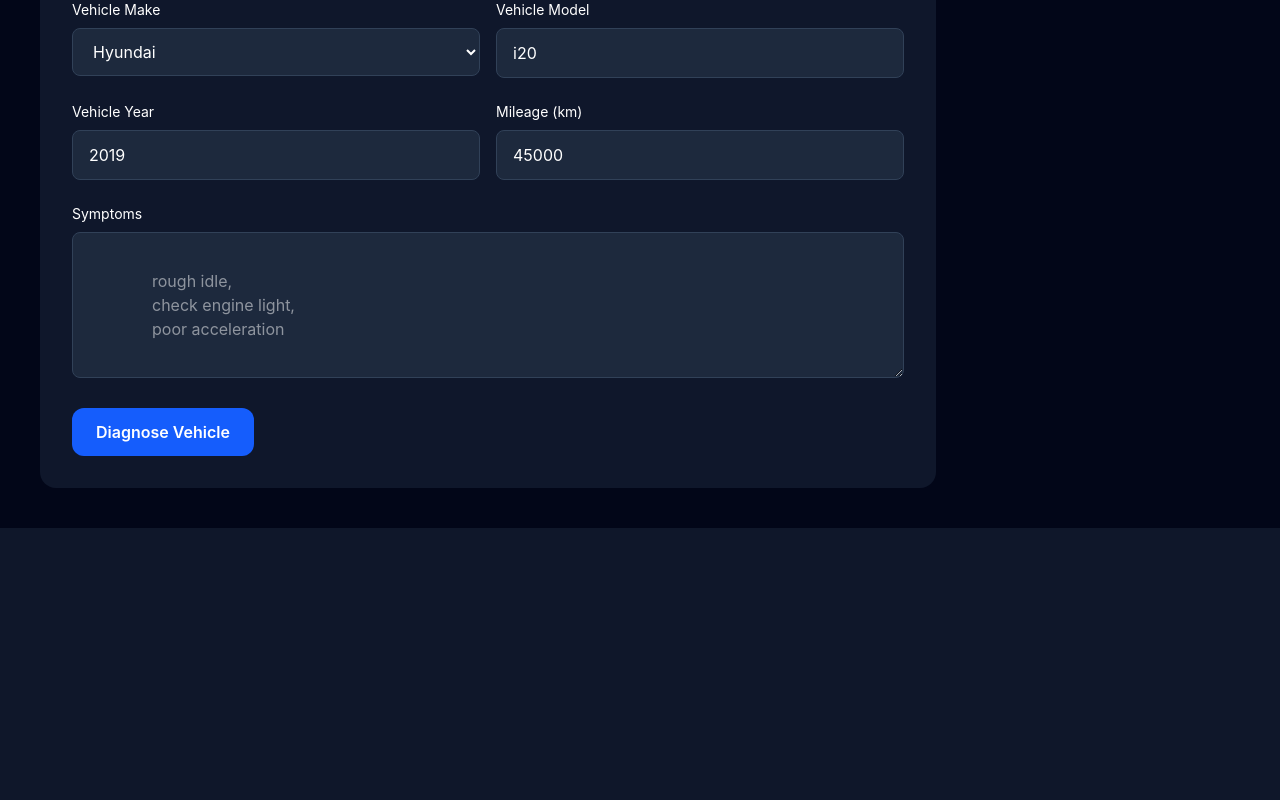
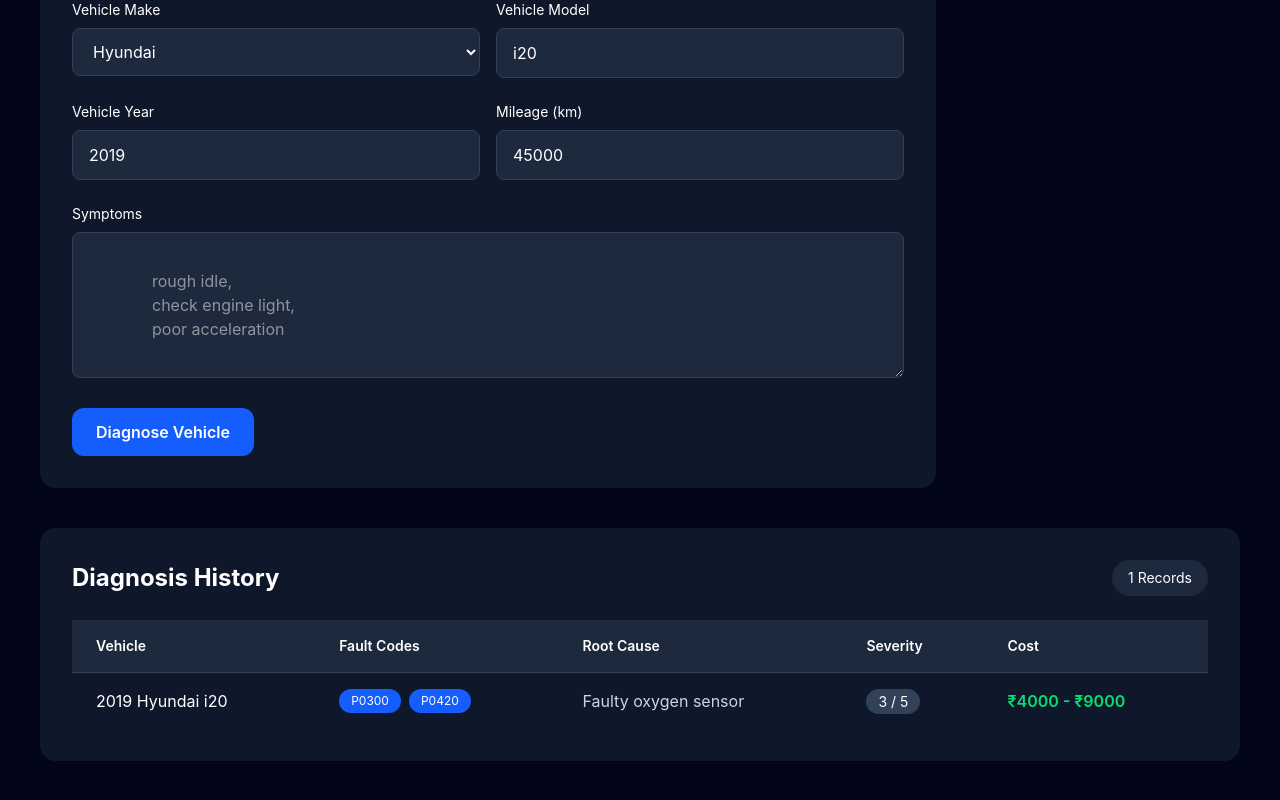
Before and after one commit to Venkata1236/autodiag-pro, a React app in the folder frontend/: page / in a window 1280 px wide. Shown: the part 328-1128 px from the top of the page. Before the commit the page ends 856 px from the top, so only its background shows below. Built offline with nearby package versions, Linux system fonts and the light colour scheme; the HTML template or start-up script is replaced by a standard one.

Commit message:
test: integrate vehicle history component into app shell

```diff
--- a/frontend/src/App.jsx
+++ b/frontend/src/App.jsx
@@ -1,4 +1,24 @@
 import VehicleForm from "./components/VehicleForm"
+import VehicleHistory from "./components/VehicleHistory"
+
+
+const MOCK_HISTORY = [
+  {
+    diagnosis_id: "1",
+    vehicle: "2019 Hyundai i20",
+    fault_codes_analyzed: [
+      "P0300",
+      "P0420"
+    ],
+    root_cause:
+      "Faulty oxygen sensor",
+    severity_score: 3,
+    estimated_cost_inr: {
+      min: 4000,
+      max: 9000
+    }
+  }
+]
 
 
 function App() {
@@ -6,6 +26,7 @@
   return (
     <div className="
       min-h-screen
+      space-y-10
       bg-slate-950
       p-10
       text-white
@@ -13,6 +34,10 @@
 
       <VehicleForm />
 
+      <VehicleHistory
+        history={MOCK_HISTORY}
+      />
+
     </div>
   )
 }
```
